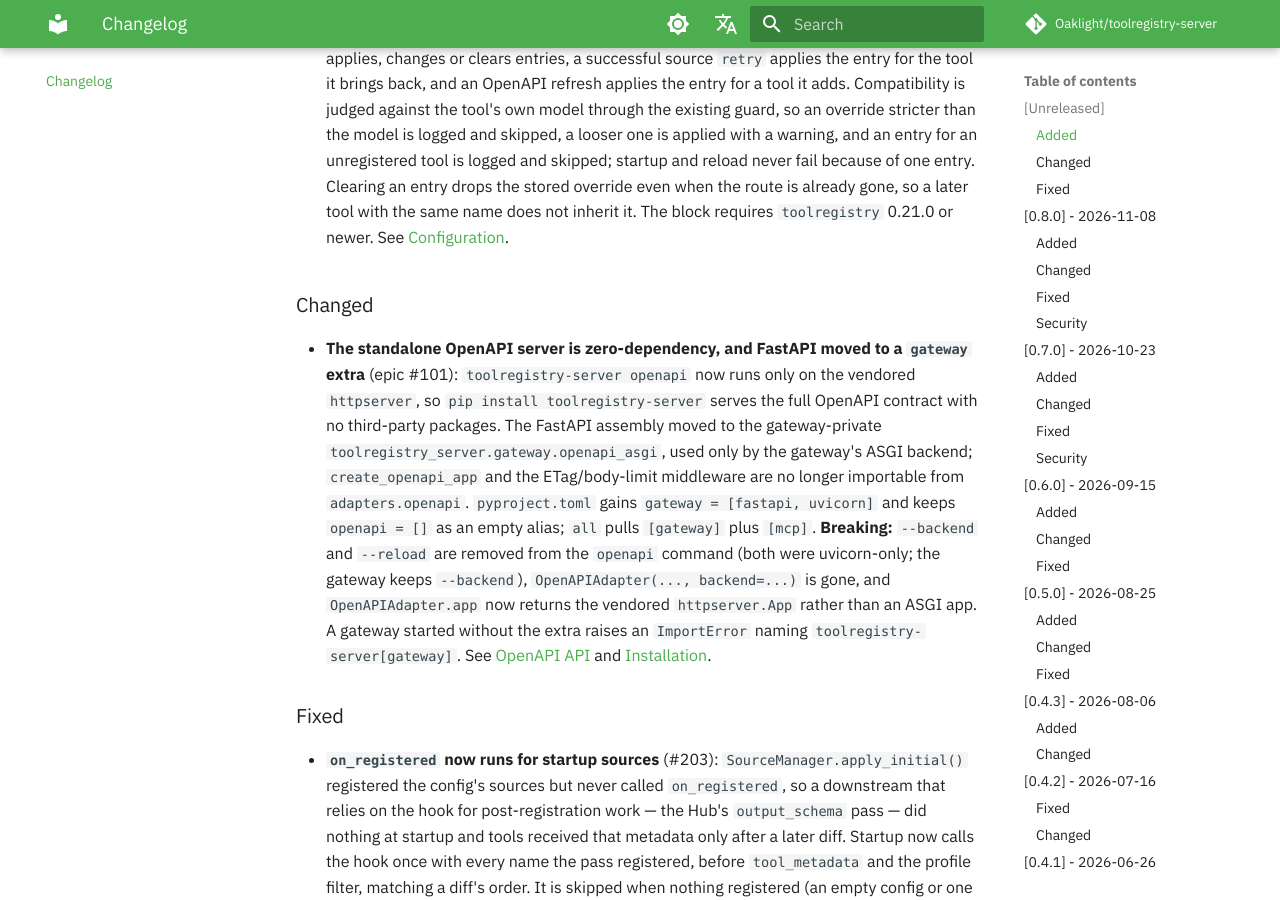
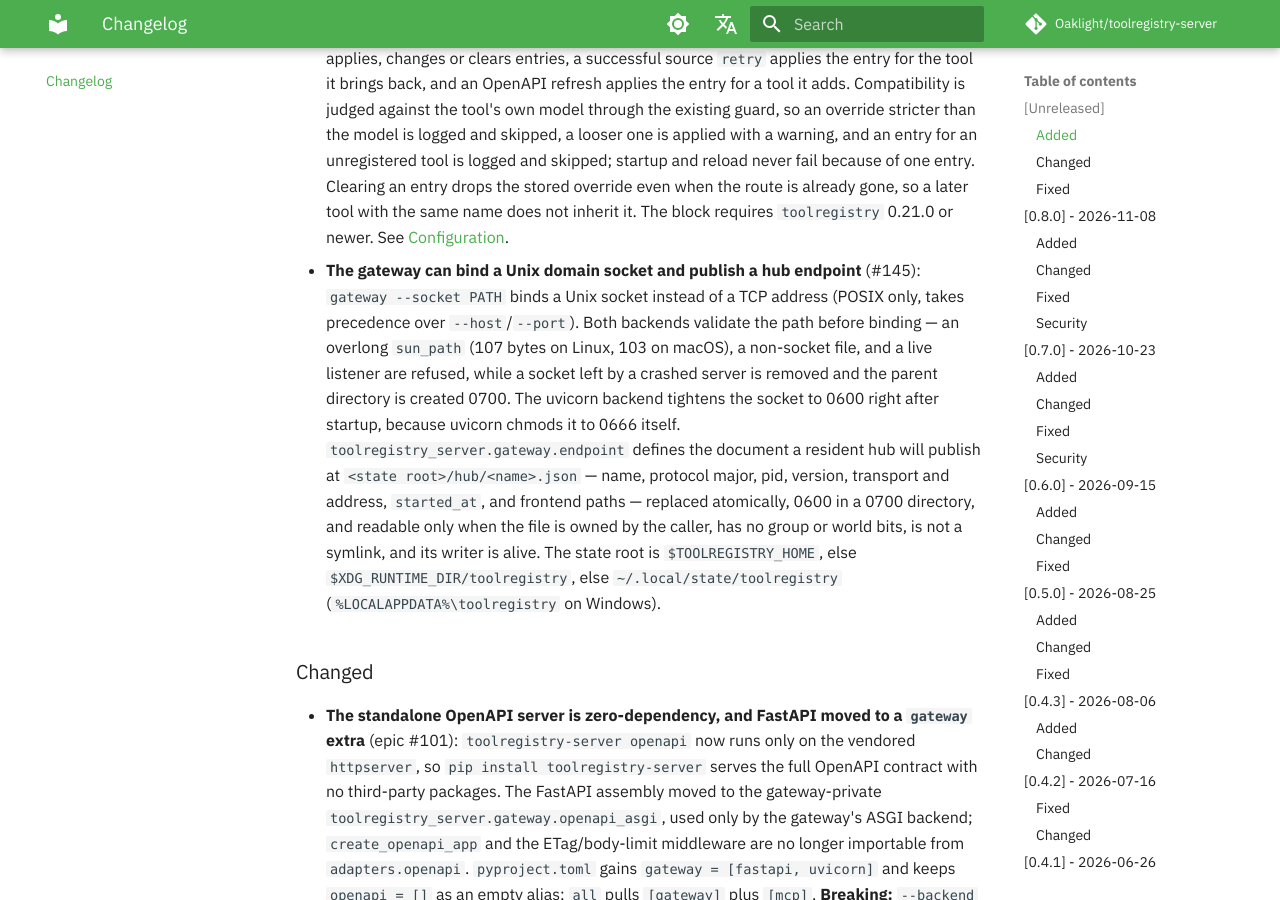
Before and after one commit to Oaklight/toolregistry-server, an MkDocs documentation site: the page built from docs/changelog.md, in a window 1280 px wide and 900 px high, scrolled down 2992 px. Built offline with MkDocs 1.6.1 and Material for MkDocs 9.7.7, drawn with Linux system fonts in a browser that asks for light colours; some web fonts are replaced; comment, search, counter and statistics services are not loaded.

Commit message:
docs(gateway): Unix socket bind and the hub endpoint file (#145)

```diff
--- a/docs/changelog.md
+++ b/docs/changelog.md
@@ -29,6 +29,8 @@ The format is based on [Keep a Changelog](https://keepachangelog.com/en/1.1.0/),
 - **The httpserver OpenAPI app gains the remaining FastAPI surfaces** (epic #101): `/redoc` serves ReDoc from the CDN with a pinned release and an SRI hash, and the operator title is HTML-escaped like `/docs`. A tool registered after the app is built becomes callable without a restart through a `RouteTable` change listener that appends one POST route per tool; a removed tool keeps its route and answers 503, matching the FastAPI snapshot. Shutdown drains an in-flight request and removes the listener. The default backend is unchanged; retiring FastAPI is the next slice. See [Configuration](guides/configuration.md).
 
 - **Route parameter overrides are applied from the configuration** (#165): a top-level `tool_parameters` block, keyed by the exact registered tool name, replaces the schema a route publishes and validates against without touching the registered tool. The server applies it where the route table is built, and again on every registry change: a config reload applies, changes or clears entries, a successful source `retry` applies the entry for the tool it brings back, and an OpenAPI refresh applies the entry for a tool it adds. Compatibility is judged against the tool's own model through the existing guard, so an override stricter than the model is logged and skipped, a looser one is applied with a warning, and an entry for an unregistered tool is logged and skipped; startup and reload never fail because of one entry. Clearing an entry drops the stored override even when the route is already gone, so a later tool with the same name does not inherit it. The block requires `toolregistry` 0.21.0 or newer. See [Configuration](guides/configuration.md).
+
+- **The gateway can bind a Unix domain socket and publish a hub endpoint** (#145): `gateway --socket PATH` binds a Unix socket instead of a TCP address (POSIX only, takes precedence over `--host`/`--port`). Both backends validate the path before binding — an overlong `sun_path` (107 bytes on Linux, 103 on macOS), a non-socket file, and a live listener are refused, while a socket left by a crashed server is removed and the parent directory is created 0700. The uvicorn backend tightens the socket to 0600 right after startup, because uvicorn chmods it to 0666 itself. `toolregistry_server.gateway.endpoint` defines the document a resident hub will publish at `<state root>/hub/<name>.json` — name, protocol major, pid, version, transport and address, `started_at`, and frontend paths — replaced atomically, 0600 in a 0700 directory, and readable only when the file is owned by the caller, has no group or world bits, is not a symlink, and its writer is alive. The state root is `$TOOLREGISTRY_HOME`, else `$XDG_RUNTIME_DIR/toolregistry`, else `~/.local/state/toolregistry` (`%LOCALAPPDATA%\toolregistry` on Windows).
 
 ### Changed
 
```
Also changed, not shown: docs/reference/cli/index.md (+1 -0 lines).
